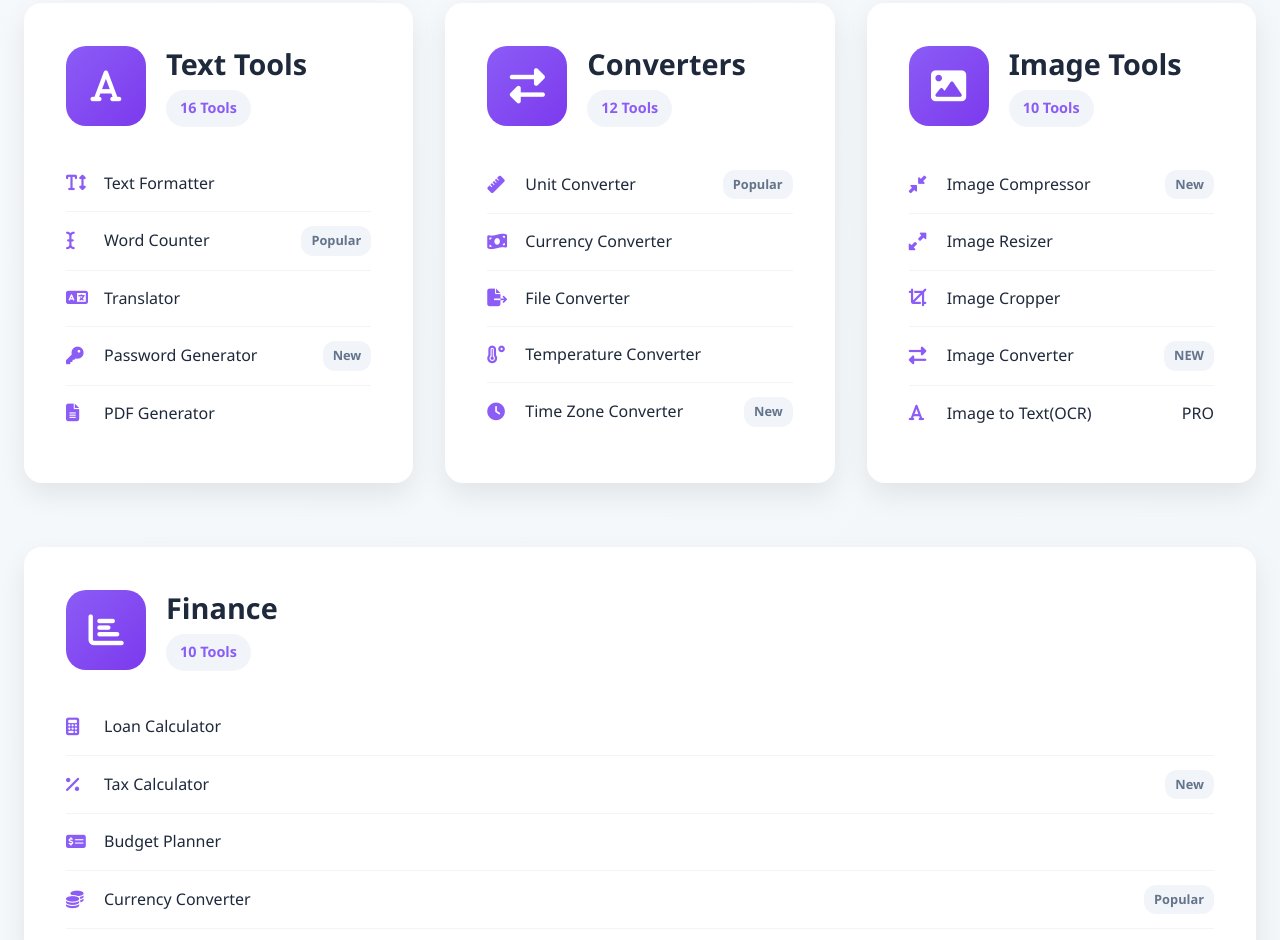
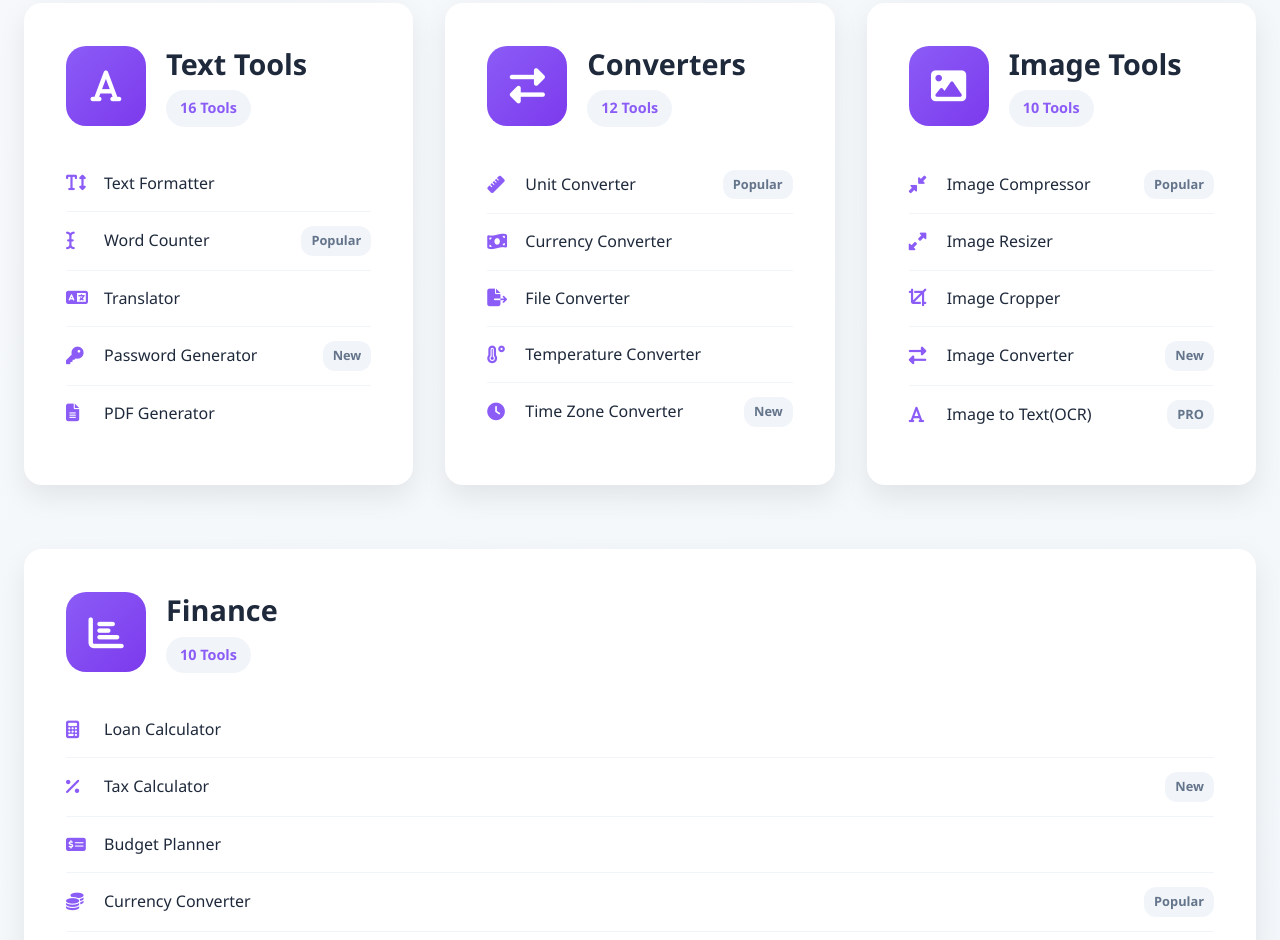
Before and after one commit to IcyWinder1311/Toolverse-Pro, a plain HTML site: page index.html in a window 1280 px wide. Shown: the part 2168-3108 px from the top of the page. Drawn offline with Linux system fonts and the light colour scheme.

Commit message:
Update index.html

```diff
--- a/index.html
+++ b/index.html
@@ -1713,7 +1713,8 @@
                         <li>
                             <i class="fas fa-compress-alt tool-icon"></i>
                             <span class="tool-name">Image Compressor</span>
-                            <span class="tool-tag">New</span>
+                            <span class="tool-tag">Popular
+                            </span>
                         </li>
                         <li>
                             <i class="fas fa-expand-alt tool-icon"></i>
@@ -1726,12 +1727,12 @@
                         <li>
                             <i class="fas fa-exchange-alt tool-icon"></i>
                             <span class="tool-name">Image Converter</span>
-                            <span class="tool-tag">NEW</span>
+                            <span class="tool-tag">New</span>
                         </li>
                         <li>
                             <i class="fas fa-font tool-icon"></i>
                             <span class="tool-name">Image to Text(OCR)</span>
-                            <span class="tool-badge">PRO</span>
+                            <span class="tool-tag">PRO</span>
                         </li>
                     </ul>
                 </div>
```
